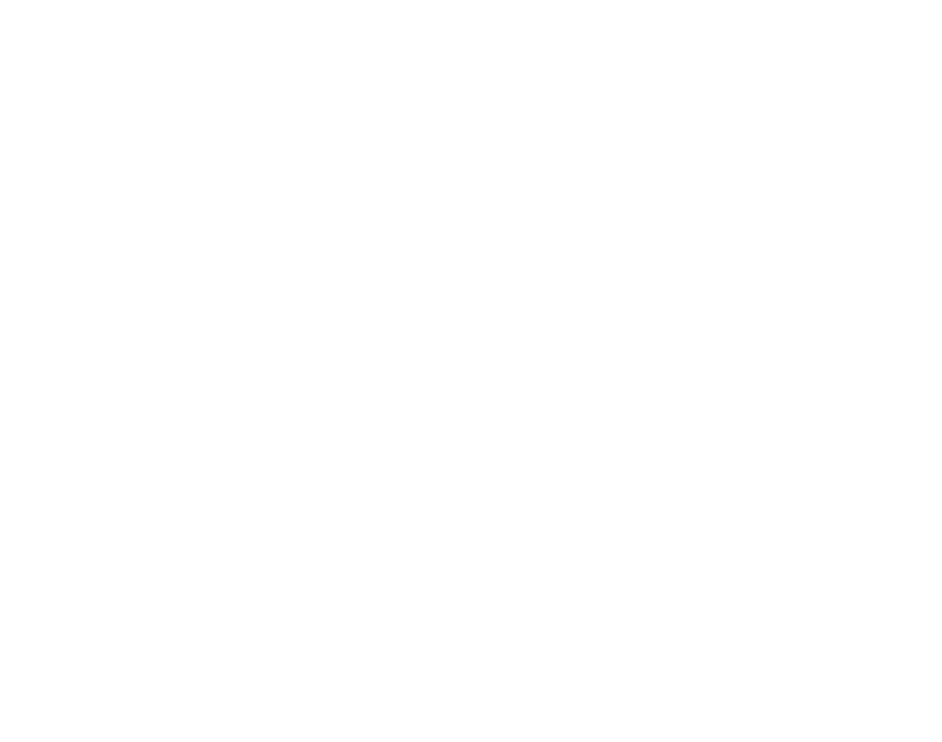
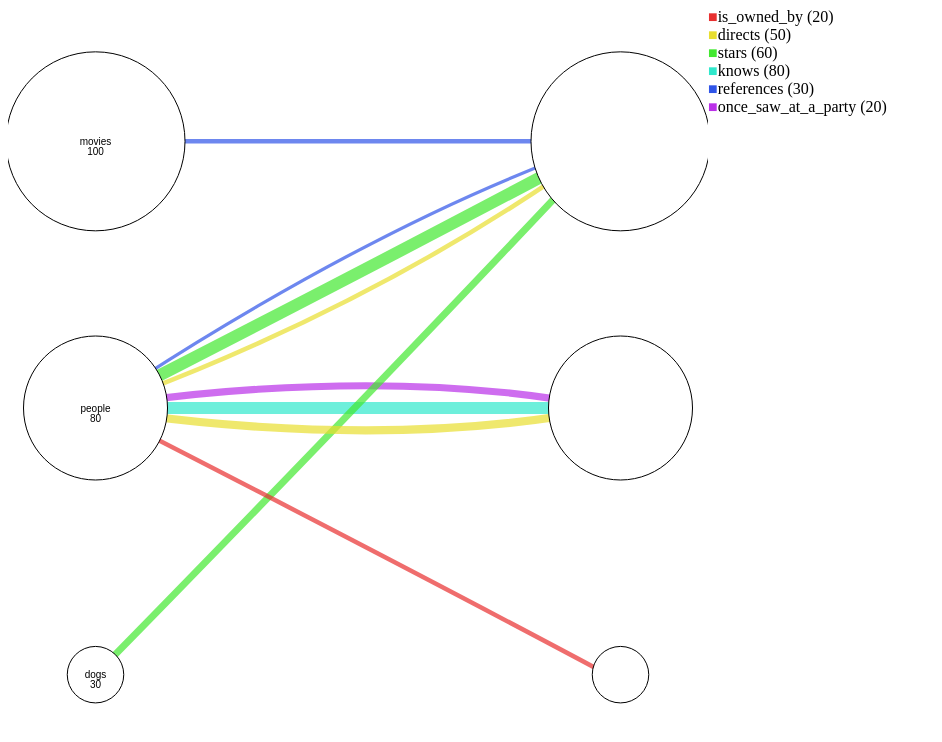
Before and after one commit to cbrandolino/GraphJs, a plain HTML site: page index.html in a window 1280 px wide. Shown: the whole page, without its empty margins (0-942 px from the left). Drawn offline with nearby package versions, Linux system fonts and the light colour scheme.

Commit message:
Spring cleanup

```diff
--- a/data.js
+++ b/data.js
@@ -16,12 +16,28 @@ graphData = {
     {
       "type" : "people",
       "count": 80
+    },
+    {
+      "type" : "dogs",
+      "count": 30
     }
   ],
   "edges":
   [
     {
-			"type": "directs",
+      "type" : "is_owned_by",
+      "count": 20,
+      "connections":
+      [
+        {
+          "source" : "people",
+          "target" : "dogs",
+          "count"  : 20
+        }
+      ]
+    },
+    {
+      "type" : "directs",
       "count": 50,
       "connections":
       [
@@ -48,9 +64,9 @@ graphData = {
           "count"  : 80
         },
         {
-					"source" : "people",
-					"target" : "people",
-					"count"  : 80
+          "source" : "dogs",
+          "target" : "movies",
+          "count"  : 40
         }
       ]
     },
@@ -63,6 +79,23 @@ graphData = {
           "source" : "people",
           "target" : "people",
           "count"  : 80
+        }
+      ]
+    },
+    {
+      "type": "references",
+      "count": 30,
+      "connections":
+      [
+        {
+          "source" : "movies",
+          "target" : "movies",
+          "count"  : 20
+        },
+        {
+          "source" : "people",
+          "target" : "movies",
+          "count"  : 10
         }
       ]
     },
--- a/grapher.js
+++ /dev/null
@@ -1,9 +0,0 @@
-(function() {
-  var jsGraph;
-  jsGraph = (function() {
-    function jsGraph(data, container, options) {
-      console.log(options);
-    }
-    return jsGraph;
-  })();
-}).call(this);
--- a/grapher2.js
+++ b/grapher2.js
@@ -68,7 +68,9 @@ jsgraph.prototype.drawEdges = function(cNodes, options) {
         var startNode = cNodes[e.source][0]['attrs']
         var endNode   = cNodes[e.target][0]['attrs']
         var maxFlex   = 100
-        var eachFlex  = maxFlex / edgeCounter[e.source][e.target]['index']
+        var eachFlex  = edgeCounter[e.source][e.target]['index'] ?
+          maxFlex /  edgeCounter[e.source][e.target]['index'] :
+          maxFlex
         var edgeFlex  = maxFlex  - eachFlex * edgeCounter[e.source][e.target]['count']
 
         curveApex     = (startNode.cy+endNode.cy)/2 + edgeFlex
--- a/index.html
+++ b/index.html
@@ -2,9 +2,10 @@
 <html>
 <head>
 	<meta charset="utf-8">
+	<script src="https://ajax.googleapis.com/ajax/libs/jquery/1.7.2/jquery.min.js"></script>
 	<script src="raphael-min.js"></script>
 	<script src="data.js"></script>
-	<script src="grapher.js"></script>
+	<script src="grapher2.js"></script>
 	<style>
 	#container {
 		width:700px;
```
Also changed, not shown: 2 other files. Lines whose indentation alone changed are shown as unchanged.
